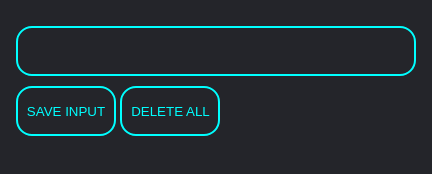
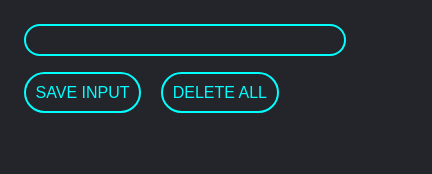
Before and after one commit to Harshit264/Projects, a browser extension: page Lead_Tracker/LeadTracker.html in a window 390 px wide. Shown: the whole page, 432 px wide, since content can reach past the window. Drawn offline with Linux system fonts and the light colour scheme.

Commit message:
Made layout responsive

```diff
--- a/Lead_Tracker/LeadTracker.css
+++ b/Lead_Tracker/LeadTracker.css
@@ -2,72 +2,46 @@
     --backcolor: rgba( 14.12%, 14.51% , 16.47%, 1);
 }
 
+*{
+    box-sizing: border-box;
+    padding: 0rem;
+    margin: 0.5rem;
+}
+
 body{
-    margin: 0;
-    padding: 1rem;
-    font-family: Arial, Helvetica, sans-serif;
-    min-width: 400px;
     background-color: var(--backcolor);
 }
 
-input{
-    height: 50px;
+#input-el{
+    width: 90%;
+    height: 2rem;
+    font-size: 1.5rem;
+    background-color: var(--backcolor);
+    border: 2px solid aqua;
+    border-radius: 2rem;
     color: white;
-    width: 100%;
-    border: 2px solid aqua;
-    border-radius: 1rem;
-    margin-top: 10px;
-    margin-bottom: 10px;
-    padding-left: 10px;
-    padding-right: 10px;
-    box-sizing: border-box;
-    background-color: var(--backcolor);
-    font-size: 1.5rem;
+    padding: 0.3rem;
 }
 
-#input-btn{
+button{
+    background-color: var(--backcolor);
+    font-size: 1rem;
+    background-color: var(--backcolor);
+    border: 2px solid aqua;
+    border-radius: 2rem;
+    color: white;
+    padding: 0.6rem;
+    color: aqua;
     transition: all 0.3s ease 0s;
-    color: aqua;
-    height: 50px;
-    width: 100px;
-    border: 2px solid aqua;
-    border-radius: 1rem;
-    padding: 2px;
-    background-color: var(--backcolor);
 }
 
-#input-btn:hover{
+button:hover{
     background-color: aqua;
     color: var(--backcolor);
 }
 
-#delete-btn{
-    transition: all 0.3s ease 0s;
-    color: aqua;
-    height: 50px;
-    width: 100px;
-    border: 2px solid aqua;
-    border-radius: 1rem;
-    padding: 2px;
-    background-color: var(--backcolor);
+#ul-el{
+    color: white;
+    text-decoration: none;
+    font-size: 2ch;
 }
-
-#delete-btn:hover{
-    background-color: aqua;
-    color: var(--backcolor);
-}
-
-ul{
-    margin-top: 1.25rem;
-    padding-left: 0;
-    font-size: 1.5rem;
-}
-
-li{
-    list-style: none;
-    padding: 5px;
-}
-
-li a{
-    color: aqua;
-}
--- a/Lead_Tracker/LeadTracker.js
+++ b/Lead_Tracker/LeadTracker.js
@@ -15,9 +15,7 @@ function render(leads){
     for (let i = 0; i < leads.length; i++) {
         listItems +=`
     <li>
-        <a target= '_blank' href = '${leads[i]}'>
          ${leads[i]}
-        </a>
     </li>
 `
     }
@@ -31,7 +29,7 @@ inputBtn.addEventListener("click", function(){
     render(myLeads)
 })
 
-deleteBtn.addEventListener("dblclick", function(){
+deleteBtn.addEventListener("click", function(){
     localStorage.clear()
     myLeads = []
     render(myLeads)
```
Also changed, not shown: Lead_Tracker/LeadTracker.html (+1 -1 lines).
